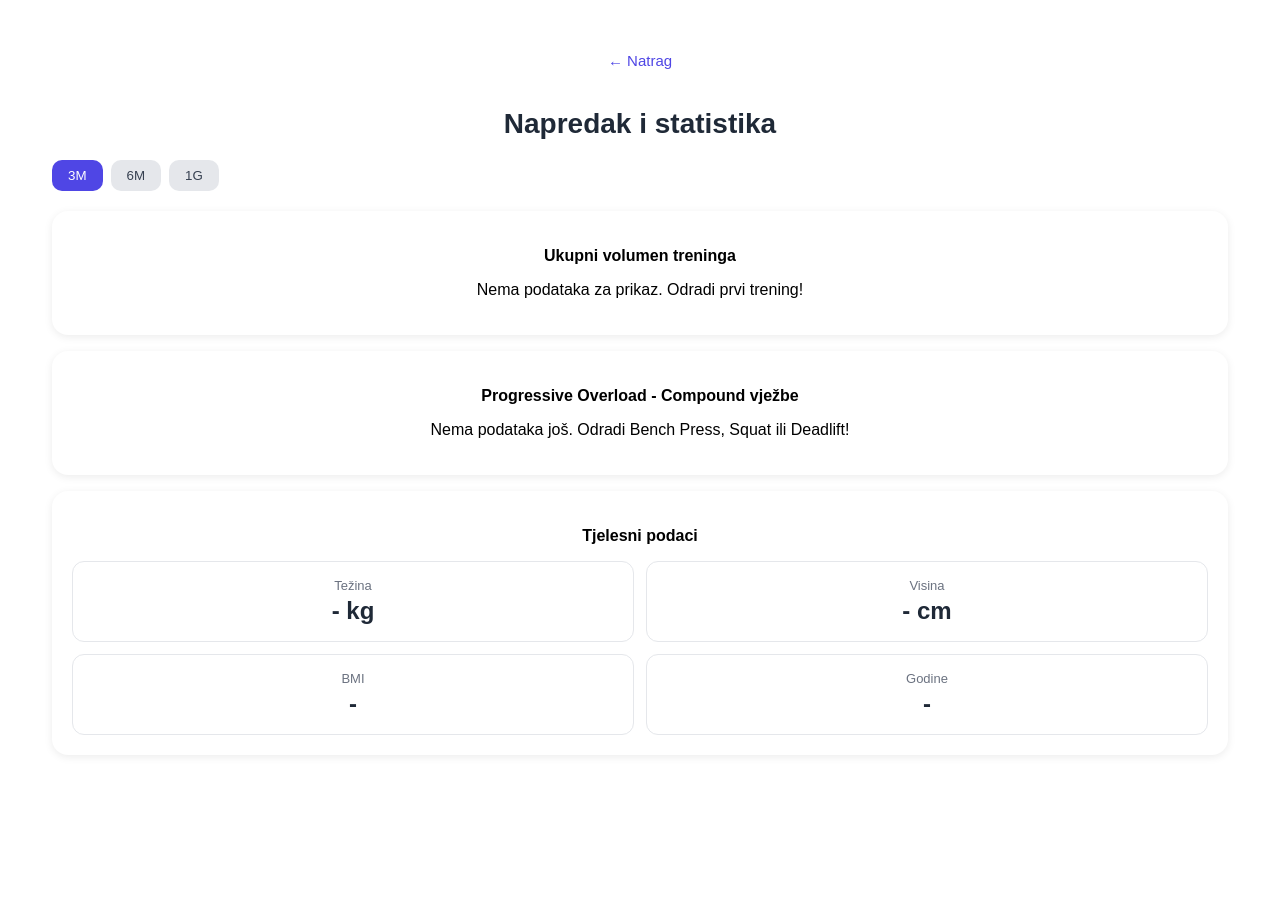
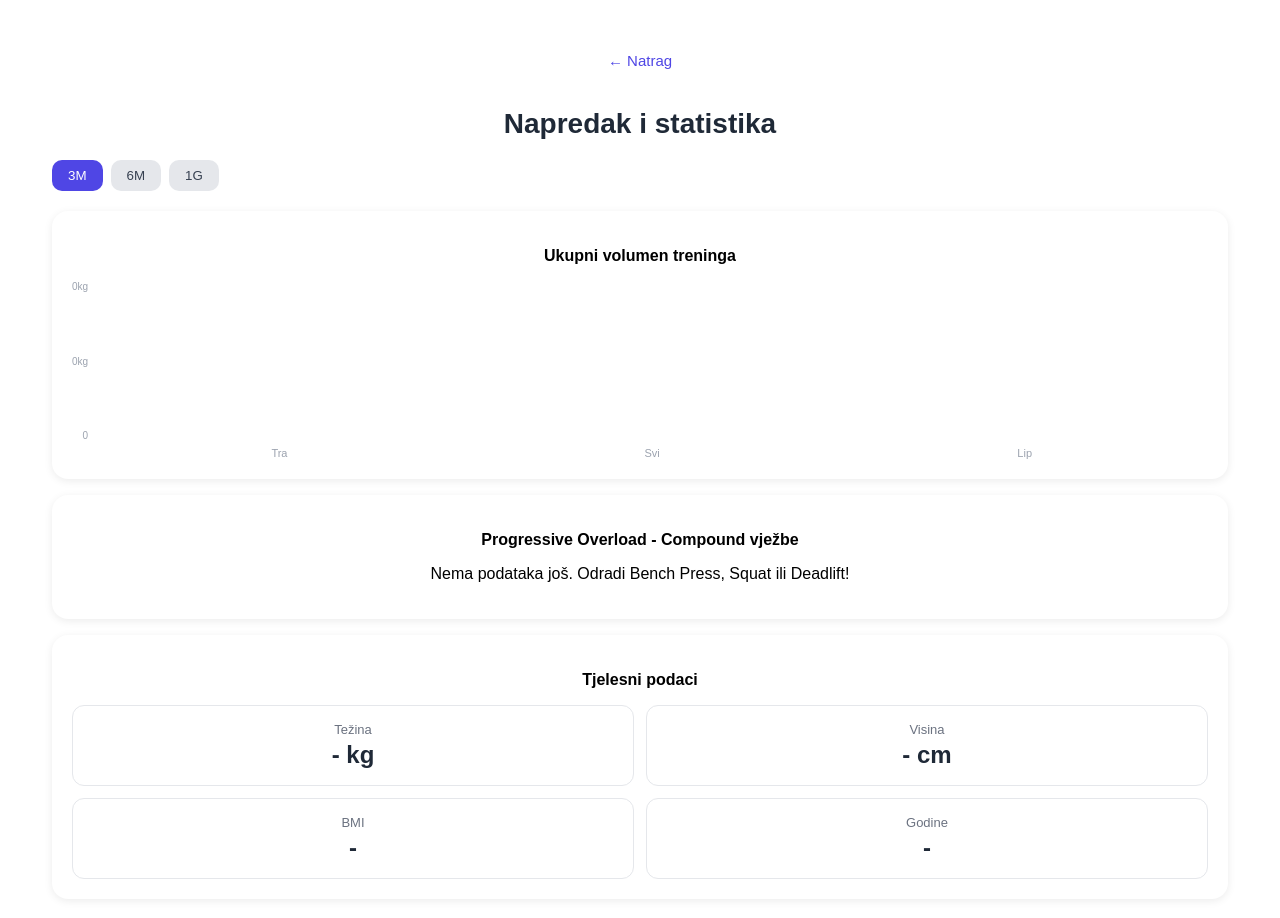
Before and after one commit to brkmika/gymflow, a Vue app in the folder vue-GymFlow/: page /napredak in a window 1280 px wide. Shown: the top 918 px of the page. Built offline with nearby package versions, Linux system fonts and the light colour scheme.

Commit message:
dodao sam broj volumena na graf i uredio malo stil (uz pomoc AI) + popravio sam malo logiku i estetiku iza quick stats u homeView

```diff
--- a/vue-GymFlow/src/stores/historyStore.js
+++ b/vue-GymFlow/src/stores/historyStore.js
@@ -75,30 +75,11 @@ export const useHistoryStore = defineStore('history', () => {
 const getMonthlyVolume = (numMonths) => {
   const monthNames = ['Sij', 'Velj', 'Ožu', 'Tra', 'Svi', 'Lip', 'Srp', 'Kol', 'Ruj', 'Lis', 'Stu', 'Pro']
 
-  // ako nema treninga, prikazi prazno
-  if (workoutHistory.value.length === 0) return []
+  const months = []
+  const now = new Date()
 
-  // pronadji datum prvog treninga
-  let firstWorkoutMonth = null
-  let firstWorkoutYear = null
-
-  for (let i = 0; i < workoutHistory.value.length; i++) {
-    const parts = workoutHistory.value[i].date.split('.')
-    const month = Number(parts[1]) - 1
-    const year = Number(parts[2])
-
-    if (firstWorkoutYear === null || year < firstWorkoutYear || (year === firstWorkoutYear && month < firstWorkoutMonth)) {
-      firstWorkoutMonth = month
-      firstWorkoutYear = year
-    }
-  }
-
-  const months = []
-  const startDate = new Date(firstWorkoutYear, firstWorkoutMonth, 1)
-
-  // pripremi mjesece pocevsi od prvog treninga, do numMonths mjeseci
-  for (let i = 0; i < numMonths; i++) {
-    const d = new Date(startDate.getFullYear(), startDate.getMonth() + i, 1)
+  for (let i = numMonths - 1; i >= 0; i--) {
+    const d = new Date(now.getFullYear(), now.getMonth() - i, 1)
     months.push({
       label: monthNames[d.getMonth()],
       year: d.getFullYear(),
--- a/vue-GymFlow/src/views/HomeView.vue
+++ b/vue-GymFlow/src/views/HomeView.vue
@@ -7,15 +7,15 @@
 
     <div class="quick-stats">
         <div class="stat-card">
-            <span class="stat-number indigo">{{  treninziOvajMjesec }}</span>
+            <span class="stat-number" :style="{ color: bojaTreninzi }">{{  treninziOvajMjesec }}</span>
             <span class="stat-label">Treninga ovaj mjesec </span>
         </div>
         <div class="stat-card">
-            <span class="stat-number green">{{  bestOverload }}</span>
+            <span class="stat-number" :style="{ color: bojaOverload }">{{  bestOverload }}</span>
             <span class="stat-label">Progressive Overload</span>
         </div>
         <div class="stat-card">
-            <span class="stat-number purple">{{ tjedniCilj }}</span>
+            <span class="stat-number" :style="{ color: bojaTjedniCilj }">{{ tjedniCilj }}</span>
             <span class="stat-label">Tjedni cilj</span>
         </div>
     </div>
@@ -127,8 +127,12 @@ const navigate = (screen) => {
 // tjedni cilj = koliko je odradeno
 const tjedniCilj = computed(() => {
     if(!userStore.treninziTjedno) return '-'
-    const odradeno = historyStore.getCurrentWeekWorkouts().length
-    return `${odradeno}/${userStore.treninziTjedno}`
+    const weekWorkouts = historyStore.getCurrentWeekWorkouts()
+    const uniqueDays = new Set()
+    for (let i = 0; i < weekWorkouts.length; i++) {
+        uniqueDays.add(weekWorkouts[i].day)
+    }
+    return `${uniqueDays.size}/${userStore.treninziTjedno}`
 })
 
 // broj treninga ovaj mjesec
@@ -163,6 +167,29 @@ const bestOverload = computed(() => {
     if(!best) return '-'
     const prefix = best.percent > 0 ? '+' : ''
     return `${prefix}${best.percent}%`
+})
+
+const bojaTreninzi = computed (() => {
+    if (treninziOvajMjesec.value === 0) return '#ef4444'
+    return '#4f46e5'
+})
+
+const bojaOverload = computed (() => {
+    if (bestOverload.value === '-' || bestOverload.value.startsWith('-')) return '#9ca3af'
+    return '#16a34a'
+})
+
+const bojaTjedniCilj = computed (() => {
+    if (!userStore.treninziTjedno) return '#9ca3af'
+    const weekWorkouts = historyStore.getCurrentWeekWorkouts()
+    const uniqueDays = new Set()
+    for (let i = 0; i < weekWorkouts.length; i++) {
+        uniqueDays.add(weekWorkouts[i].day)
+    }
+    const odradeno = uniqueDays.size
+    if (odradeno === 0) return '#ef4444'
+    if (odradeno >= userStore.treninziTjedno) return '#16a34a'
+    return '#4f46e5'
 })
 
 </script>
--- a/vue-GymFlow/src/views/ProgressView.vue
+++ b/vue-GymFlow/src/views/ProgressView.vue
@@ -86,6 +86,13 @@ const chartBarsReal = computed(() => {
   }
   return bars
 })
+
+const chartMaxVolume = computed(() => {
+  const numMonths = periodToMonths[selectedPeriod.value]
+  const months = historyStore.getMonthlyVolume(numMonths)
+  return Math.max(...months.map(m => m.volume), 0)
+})
+
 </script>
 
 <template>
@@ -105,16 +112,22 @@ const chartBarsReal = computed(() => {
 
 <div class="chart-card">
   <h3>Ukupni volumen treninga</h3>
-  <div class="bar-chart" v-if="chartBarsReal.length > 0">
-    <div v-for="(bar, idx) in chartBarsReal" :key="idx" class="bar-wrapper">
-      <div class="bar" :style="{ height: bar.height + '%' }"></div>
+  <div class="chart-wrapper" v-if="chartBarsReal.length > 0">
+    <div class="y-axis">
+      <span>{{ chartMaxVolume >= 1000 ? Math.round(chartMaxVolume / 1000) + 'k' : chartMaxVolume }}kg</span>
+      <span>{{ chartMaxVolume >= 1000 ? Math.round(chartMaxVolume / 2000) + 'k' : Math.round(chartMaxVolume / 2) }}kg</span>
+      <span>0</span>
+    </div>
+    <div class="bar-chart">
+      <div v-for="(bar, idx) in chartBarsReal" :key="idx" class="bar-col">
+        <div class="bar-area">
+          <div class="bar" :style="{ height: bar.height + '%' }"></div>
+        </div>
+        <div class="bar-label">{{ bar.label }}</div>
+      </div>
     </div>
   </div>
   <p class="empty-chart" v-else>Nema podataka za prikaz. Odradi prvi trening!</p>
-
-  <div class="chart-labels" v-if="chartBarsReal.length > 0">
-  <span v-for="(bar, idx) in chartBarsReal" :key="idx">{{ bar.label }}</span>
-</div>
 </div>
 
     <div class="overload-card">
@@ -245,9 +258,8 @@ h2 {
 }
 
 .bar-chart {
-    height: 160px;
+    flex: 1;
     display: flex;
-    align-items: flex-end;
     gap: 6px;
 }
 
@@ -260,10 +272,31 @@ h2 {
     justify-content: center;
 }
 
+.bar-col {
+  flex: 1;
+  display: flex;
+  flex-direction: column;
+  align-items: center;
+}
+
+.bar-area {
+  height: 160px;
+  width: 100%;
+  display: flex;
+  align-items: flex-end;
+}
+
 .bar {
-    width: 100%;
+    width: 70%;
     background: linear-gradient(to top, #4f46e5, #818cf8);
     border-radius: 4px 4px 0 0;
+}
+
+.bar-label {
+  font-size: 11px;
+  color: #9ca3af;
+  margin-top: 6px;
+  text-align: center;
 }
 
 .chart-labels {
@@ -272,6 +305,22 @@ h2 {
     margin-top: 8px;
     font-size: 11px;
     color: #9ca3af;
+}
+
+.chart-wrapper {
+  display: flex;
+  gap: 8px;
+}
+
+.y-axis {
+  display: flex;
+  flex-direction: column;
+  justify-content: space-between;
+  height: 160px;
+  font-size: 10px;
+  color: #9ca3af;
+  text-align: right;
+  flex-shrink: 0;
 }
 
 .overload-card {
```
